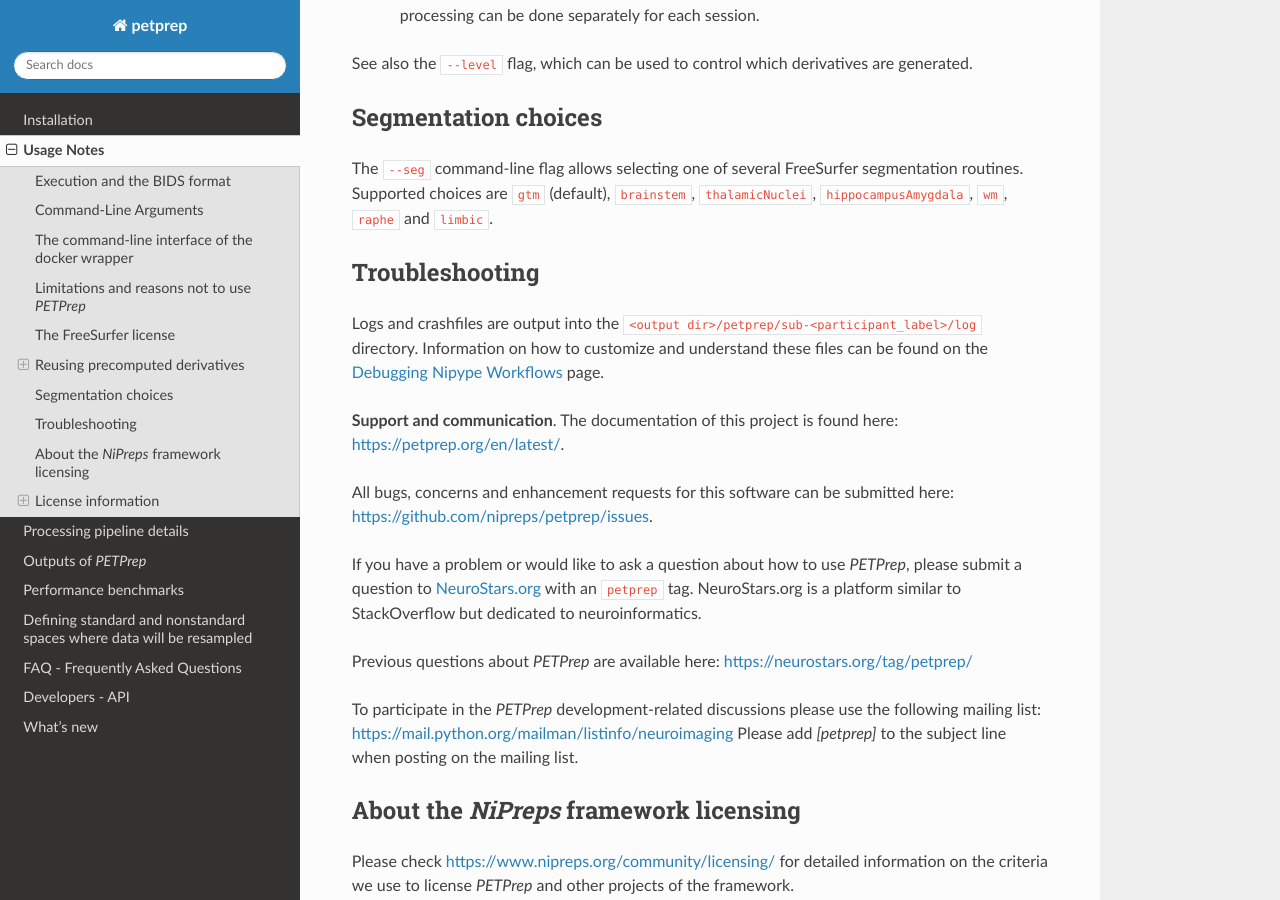
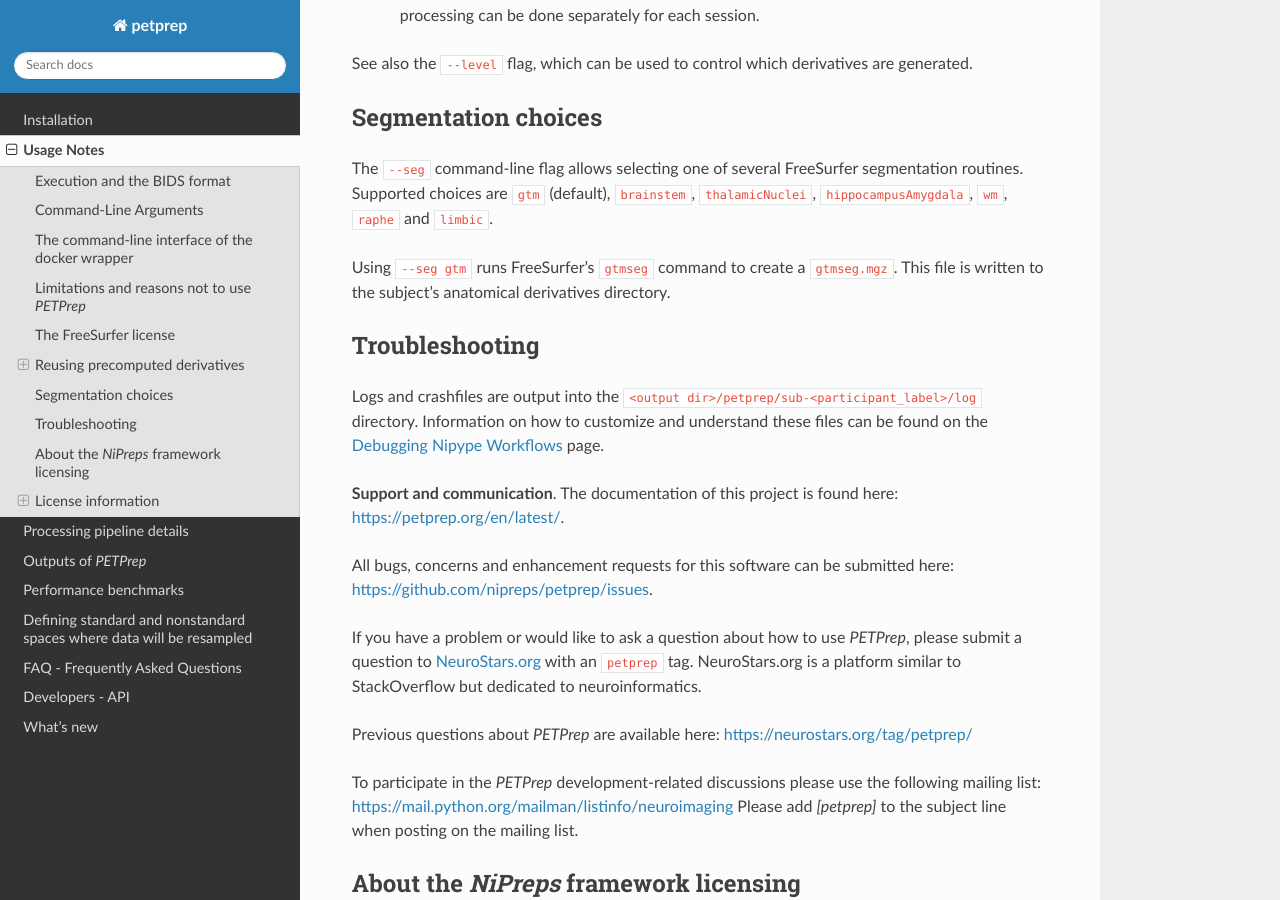
Before and after one commit to nipreps/petprep, a Sphinx documentation site: the page built from docs/usage.rst, in a window 1280 px wide and 900 px high, scrolled down 3514 px. Built offline with Sphinx 7.4.7 and the Read the Docs theme 3.1.0, drawn with Linux system fonts in a browser that asks for light colours.

Commit message:
FIX: update segmentation documentation

```diff
--- a/docs/outputs.rst
+++ b/docs/outputs.rst
@@ -290,6 +290,8 @@ mid-thickness surface mesh::
 When the ``--seg`` option is used, additional segmentation derivatives are
 created for the selected routine. For example, ``--seg brainstem`` will produce
 ``desc-brainstem_dseg.nii.gz`` in the anatomical directory.
+``--seg gtm`` runs FreeSurfer's ``gtmseg`` and saves ``gtmseg.mgz``
+to ``sub-<subject_label>/anat``.
 
 Surface output spaces include ``fsnative`` (full density subject-specific mesh),
 ``fsaverage`` and the down-sampled meshes ``fsaverage6`` (41k vertices) and
--- a/docs/usage.rst
+++ b/docs/usage.rst
@@ -187,6 +187,10 @@ segmentation routines.  Supported choices are ``gtm`` (default),
 ``brainstem``, ``thalamicNuclei``, ``hippocampusAmygdala``, ``wm``, ``raphe``
 and ``limbic``.
 
+Using ``--seg gtm`` runs FreeSurfer's ``gtmseg`` command to create a
+``gtmseg.mgz``.  This file is
+written to the subject's anatomical derivatives directory.
+
 Troubleshooting
 ---------------
 Logs and crashfiles are output into the
```
